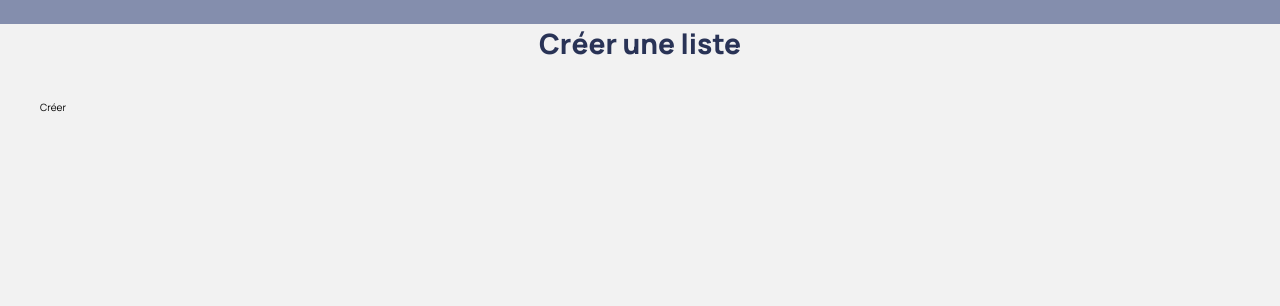
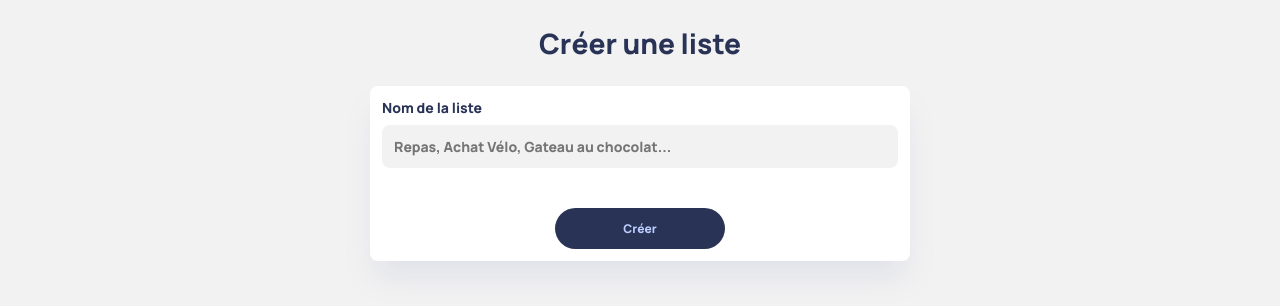
Before and after one commit to Yorellll/ToDoList, a Svelte app: page /create in a window 1280 px wide. Shown: the top 306 px of the page. Built offline with nearby package versions, Linux system fonts and the light colour scheme.

Commit message:
Add styles and link but still in WIP

```diff
--- a/src/App.svelte
+++ b/src/App.svelte
@@ -2,11 +2,13 @@
   import { Route, Router } from "svelte-routing";
   import Dashboard from "./lib/Dashboard.svelte";
   import FormListe from "./lib/FormListe.svelte";
-  import Hello from "./lib/Hello.svelte";
+  import CreateTodo from "./routes/CreateTodo.svelte";
 </script>
 
 <Router>
   <Route path="/" component={Dashboard} />
-  <Route path="/:" component={Hello} />
+  <Route path="/:list">
+    <CreateTodo />
+  </Route>
   <Route path="/create" component={FormListe} />
 </Router>
--- a/src/app.css
+++ b/src/app.css
@@ -12,7 +12,6 @@
 :root {
   font-family: "Manrope", sans-serif;
   font-size: 10px;
-  background-color: #848ead;
 }
 
 body {
@@ -64,11 +63,41 @@ video {
   max-width: 100%;
 }
 
+.btn {
+  width: 170px;
+  height: 41px;
+  font-size: 1.2rem;
+  font-weight: 800;
+  text-align: center;
+  border-radius: 2.05rem;
+  display: flex;
+  align-items: center;
+  justify-content: center;
+}
+
+.btn-header {
+  background-color: #293356;
+  color: #becdff;
+  transition: all 0.3s;
+
+  &:hover {
+    background-color: #1e2a3a;
+    transition: all 0.3s;
+  }
+}
+
 .header {
   display: flex;
   justify-content: space-between;
   align-items: center;
   padding: 2.4rem 0 0;
+
+  & h1 {
+    color: #80fff3;
+    font-size: 2.8rem;
+    font-weight: 800;
+    text-shadow: 4px 4px 8px rgba(128, 255, 243, 0.6);
+  }
 }
 
 .container {
@@ -99,12 +128,51 @@ video {
     background: #fff;
     box-shadow: 0px 20px 30px -5px rgba(127, 137, 185, 0.15);
 
-    & h2 {
+    & h3 {
       font-size: 1.4rem;
       font-weight: 800;
       letter-spacing: 2px;
-      /* text-transform: uppercase; */
       color: #848ead;
     }
   }
 }
+
+.create {
+  & .create-input {
+    width: 100%;
+    padding: 1.2rem;
+    border-radius: 8px;
+    background: #fff;
+    margin-bottom: 2.4rem;
+    max-width: 54rem;
+    margin-inline: auto;
+    box-shadow: 0px 20px 30px -5px rgba(127, 137, 185, 0.15);
+
+    & label {
+      font-size: 1.4rem;
+      font-weight: 800;
+      color: #293356;
+      margin-bottom: 0.8rem;
+      display: block;
+    }
+
+    & input {
+      width: 100%;
+      padding: 1.2rem;
+      border-radius: 8px;
+      background: #f2f2f2;
+      font-size: 1.4rem;
+      font-weight: 800;
+      color: #293356;
+    }
+  }
+
+  & .btn-header {
+    margin: auto;
+    margin-top: 4rem;
+
+    &:hover {
+      cursor: pointer;
+    }
+  }
+}
--- a/src/lib/Dashboard.svelte
+++ b/src/lib/Dashboard.svelte
@@ -1,9 +1,9 @@
 <script lang="ts">
-    import Liste from "./Liste.svelte";
+  import Liste from "./Liste.svelte";
 </script>
 
 <section class="header container">
-  <h1>TODO</h1>
-  <a href="/create">Créer une Todo</a>
+  <a href="/"><h1>TODO</h1></a>
+  <a class="btn btn-header" href="/create">Créer une Todo</a>
 </section>
 <Liste />
--- a/src/lib/FormListe.svelte
+++ b/src/lib/FormListe.svelte
@@ -37,6 +37,14 @@
 
 <section class="create container">
   <h1 class="big-title">Créer une liste</h1>
-  <input id="Title" type="text" bind:value={title} />
-  <button on:click={redirectAndCreate}>Créer</button>
+  <div class="create-input">
+    <label for="title">Nom de la liste</label>
+    <input
+      id="title"
+      type="text"
+      bind:value={title}
+      placeholder="Repas, Achat Vélo, Gateau au chocolat..."
+    />
+    <button class="btn btn-header" on:click={redirectAndCreate}>Créer</button>
+  </div>
 </section>
--- a/src/lib/Hello.svelte
+++ /dev/null
@@ -1 +0,0 @@
-<h1>Hello World !!</h1>
--- a/src/lib/Liste.svelte
+++ b/src/lib/Liste.svelte
@@ -15,12 +15,12 @@
 
 <!-- <button on:click={getTodos}>Refresh</button> -->
 <section class="lists container">
-  <h1 class="big-title">Listes en activités</h1>
+  <h2 class="big-title">Listes actives</h2>
   <ul class="lists-content">
     {#if listeTodos}
       {#each listeTodos as todo}
         <li class="list">
-          <h2>{todo?.title}</h2>
+          <a href="/{todo?.title}"><h3>{todo?.title}</h3></a>
           <button>Supprimer</button>
           <button>Archiver</button>
         </li>
--- a/src/routes/CreateTodo.svelte
+++ b/src/routes/CreateTodo.svelte
@@ -1,3 +1,6 @@
+<script lang="ts">
+</script>
+
 <p>
   Lorem, ipsum dolor sit amet consectetur adipisicing elit. Cum sed, nihil quos
   sint numquam tenetur repudiandae veniam blanditiis magnam. Repellat accusamus
```
